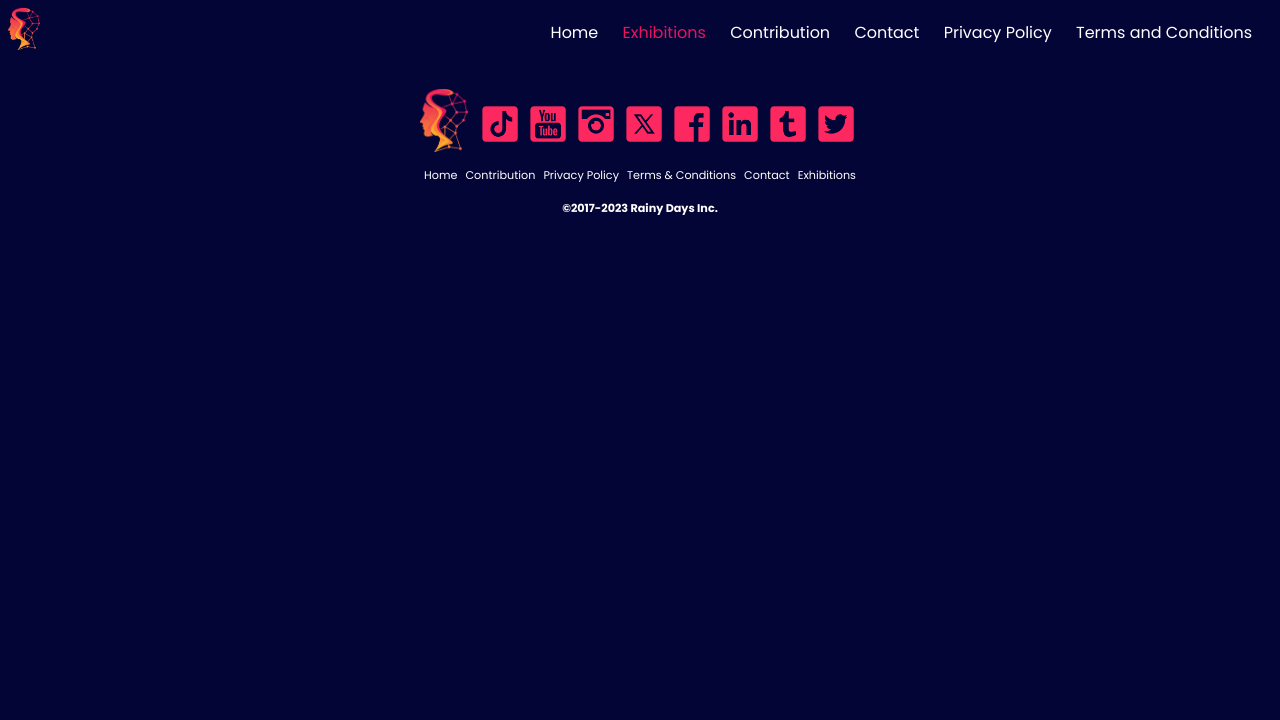
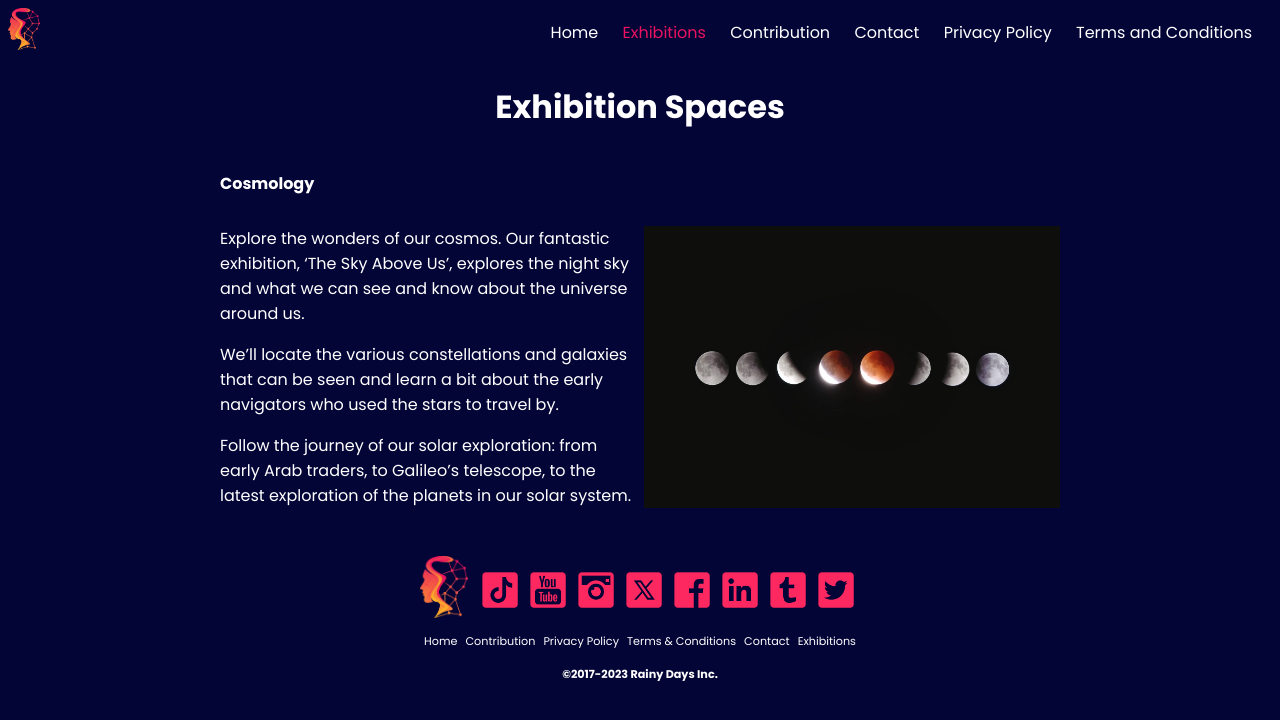
Before and after one commit to cchristinapopova/CommunityScienceMuseum, a plain HTML site: page html/exhibitions.html in a window 1280 px wide. Drawn offline with Linux system fonts and the light colour scheme.

Commit message:
exhibitions column 1 cosmology done

```diff
--- a/css/exhibitions.css
+++ b/css/exhibitions.css
@@ -0,0 +1,48 @@
+.column-1 {
+    max-width: 840px;
+}
+
+@media screen and (max-width: 400px) {
+    .column-1-cosmology-img-and-text-container {
+        display: flex;
+        flex-direction: column;
+    }
+
+    .column-1-cosmology-img-1-content {
+        order: 2;
+        margin-top: 1rem;
+    }
+}
+
+@media screen and (min-width: 400px) {
+    .column-1{
+        display: flex;
+
+    }
+    .column-1-cosmology-img-1-content img {
+        float: right;
+        max-width: 50%;
+        margin: 0 0 0.5rem 0.5rem;
+    }
+}
+
+@media screen and (min-width: 847px) {
+    .column-1 {
+        margin: 0 auto;
+    }
+    .column-1-cosmology-img-and-text-container {
+        display: flex;
+        gap: 0.5rem;
+    }
+    .column-1-cosmology-img-and-text-container > * {
+        flex-basis: 50%;
+    }
+    .column-1-cosmology-img-1-content {
+        order: 2;
+        margin-top: 1rem;
+    }
+    .column-1-cosmology-img-1-content img {
+        min-width: 100%;
+        height: 282px;
+    }
+}
--- a/css/index.css
+++ b/css/index.css
@@ -4,7 +4,6 @@
     display: flex;
     color: #fff;
     text-transform: uppercase;
-    text-align: center;
     -webkit-text-stroke: 0.1rem #040537;
     text-shadow: 0 0 8px #040537;
     background-image: url(../images/index_images/title_background_img.jpg);
--- a/css/styles.css
+++ b/css/styles.css
@@ -61,6 +61,15 @@ h2 {
 
 h3 {
     font-size: 0.8rem;
+}
+
+img {
+    max-width: 100%;
+    object-fit: cover;
+}
+
+.title-area {
+    text-align: center;
 }
 
 /*small screens*/
--- a/html/exhibitions.html
+++ b/html/exhibitions.html
@@ -27,6 +27,8 @@
         <meta property="og:type" content="../images/opengraphimg.png" />
     </head>
 
+    <body>
+
     <header>
         <input type="checkbox" id="menu-checkbox" />
         <label for="menu-checkbox" class="hamburger-icon">
@@ -47,9 +49,48 @@
         </nav>
     </header>
 
-    <body>
+    <main>
+        <section class="title-area">
+            <h1 class="title">
+                Exhibition Spaces
+            </h1>
+        </section>
 
-    </body>
+        <section class="column-1">
+
+            <div class="column-1-cosmology-container">
+
+                <h2>
+                    Cosmology
+                </h2>
+                <div class="column-1-cosmology-img-and-text-container">
+                <div class="column-1-cosmology-img-1-content">
+                    <img src="../images/exhibitions_images/exhibitions-img-1.jpg" alt="Collage of the moon in different phases, from crescent to full" />
+                </div>
+                <div class="column-1-cosmology-text-1-content">
+                <p>
+                    Explore the wonders of our cosmos. Our fantastic exhibition, ‘The Sky Above Us’, explores the night sky and what we can see and know about the universe around us.
+                </p>
+                <p>
+                    We’ll locate the various constellations and galaxies that can be seen and learn a bit about the early navigators who used the stars to travel by.
+                </p>
+                <p>
+                    Follow the journey of our solar exploration: from early Arab traders, to Galileo’s telescope, to the latest exploration of the planets in our solar system.
+                </p>
+            </div>
+        </div>
+
+
+            </div>
+
+        </section>
+
+    </main>
+
+
+
+
+
 
     <footer>
         <div class="footer-content">
@@ -95,5 +136,5 @@
 
         </div>
     </footer>
-
+    </body>
 </html>
```
Also changed, not shown: images/exhibitions_images/exhibitions-img-1.jpg (added), 1 other file.
